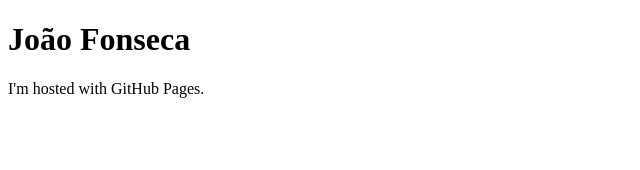
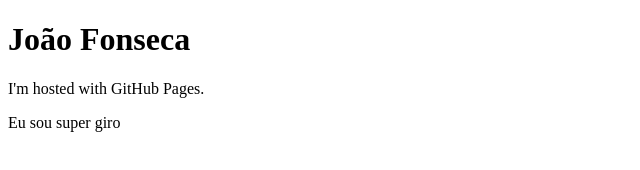
Before and after one commit to Joahaas/joahaas.github.io, a plain HTML site: page index.html in a window 1280 px wide. Shown: the whole page, without its empty margins (0-640 px from the left). Drawn offline with Linux system fonts and the light colour scheme.

Commit message:
Update index.html

```diff
--- a/index.html
+++ b/index.html
@@ -3,5 +3,6 @@
 <body>
 <h1>João Fonseca</h1>
 <p>I'm hosted with GitHub Pages.</p>
+<p>Eu sou super giro</p>
 </body>
 </html>
```
